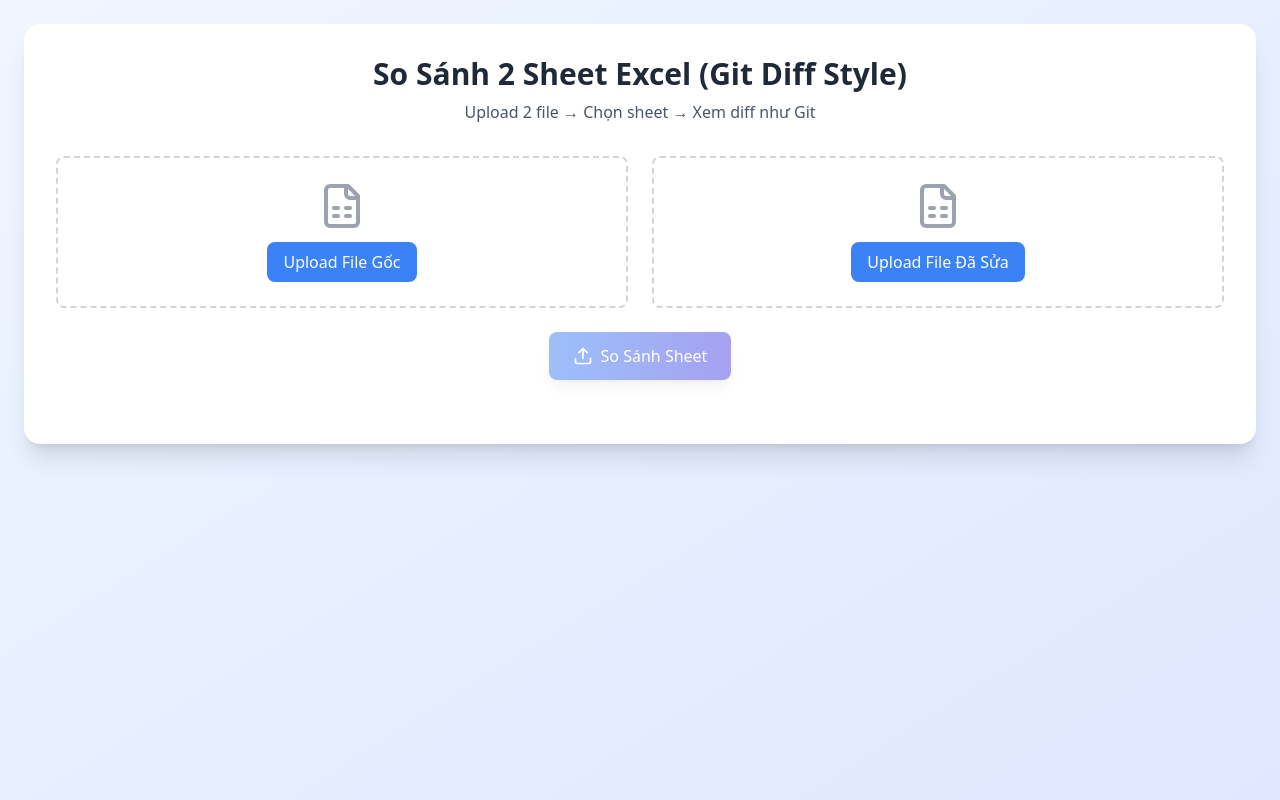
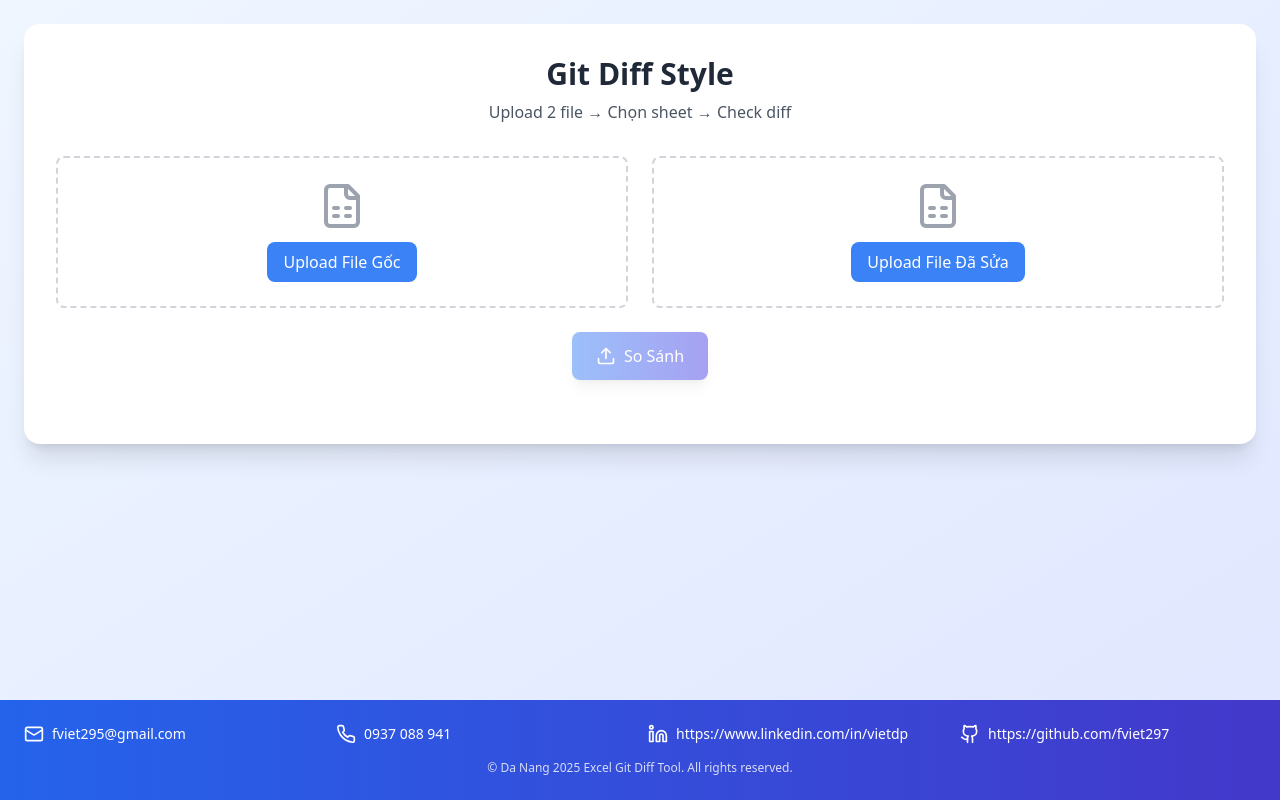
Before and after one commit to fviet297/excel-diff, a React (Vite) app: page / in a window 1280 px wide. Built offline with nearby package versions, Linux system fonts and the light colour scheme.

Commit message:
update: update footer; update UI compare

```diff
--- a/src/ExcelChangeTracker.tsx
+++ b/src/ExcelChangeTracker.tsx
@@ -1,5 +1,5 @@
 import React, { useState } from 'react';
-import { Upload, FileSpreadsheet, AlertCircle, Download, CheckCircle, XCircle, Edit, ChevronDown, Minus, Plus } from 'lucide-react';
+import { Upload, FileSpreadsheet, AlertCircle, Download, CheckCircle, XCircle, Edit, ChevronDown, Minus, Plus, Mail, Phone, Linkedin, Github } from 'lucide-react';
 import * as XLSX from 'xlsx';
 
 const ExcelChangeTracker = () => {
@@ -19,7 +19,7 @@ const ExcelChangeTracker = () => {
       const reader = new FileReader();
       reader.onload = (e) => {
         try {
-          const data = new Uint8Array(e.target.result as ArrayBuffer);
+          const data = new Uint8Array(e.target!.result as ArrayBuffer);
           const workbook = XLSX.read(data, { type: 'array' });
           const sheets = workbook.SheetNames;
           const sheetData: any = {};
@@ -356,14 +356,16 @@ const ExcelChangeTracker = () => {
   };
 
   return (
-    <div className="min-h-screen bg-gradient-to-br from-blue-50 to-indigo-100 p-6">
+    <div className="min-h-screen bg-gradient-to-br from-blue-50 to-indigo-100 flex flex-col">
+      {/* Main Content */}
+      <div className="flex-1 p-6">
         <div className="max-w-7xl mx-auto">
           <div className="bg-white rounded-2xl shadow-xl p-8">
             <div className="text-center mb-8">
               <h1 className="text-3xl font-bold text-gray-800 mb-2">
-              So Sánh 2 Sheet Excel (Git Diff Style)
+                Git Diff Style
               </h1>
-            <p className="text-gray-600">Upload 2 file → Chọn sheet → Xem diff như Git</p>
+              <p className="text-gray-600">Upload 2 file → Chọn sheet → Check diff</p>
             </div>
 
             {/* Upload Files */}
@@ -418,7 +420,7 @@ const ExcelChangeTracker = () => {
                 className="px-6 py-3 bg-gradient-to-r from-blue-500 to-indigo-600 text-white rounded-lg font-medium hover:from-blue-600 hover:to-indigo-700 disabled:opacity-50 disabled:cursor-not-allowed flex items-center gap-2 shadow-lg"
               >
                 <Upload className="w-5 h-5" />
-              {loading ? 'Đang so sánh...' : 'So Sánh Sheet'}
+                {loading ? 'Đang so sánh...' : 'So Sánh'}
               </button>
 
               {changes && (
@@ -489,6 +491,38 @@ const ExcelChangeTracker = () => {
           </div>
         </div>
       </div>
+
+      {/* FOOTER */}
+      <footer className="bg-gradient-to-r from-blue-600 to-indigo-700 text-white py-6 mt-auto">
+        <div className="max-w-7xl mx-auto px-6">
+          <div className="grid grid-cols-1 md:grid-cols-4 gap-4 text-sm">
+            <div className="flex items-center gap-2">
+              <Mail className="w-5 h-5" />
+              <a href="mailto:fviet295@gmail.com" className="hover:underline transition">fviet295@gmail.com</a>
+            </div>
+            <div className="flex items-center gap-2">
+              <Phone className="w-5 h-5" />
+              <span>0937 088 941</span>
+            </div>
+            <div className="flex items-center gap-2">
+              <Linkedin className="w-5 h-5" />
+              <a href="https://www.linkedin.com/in/vietdp" target="_blank" rel="noopener noreferrer" className="hover:underline transition">
+              https://www.linkedin.com/in/vietdp
+              </a>
+            </div>
+            <div className="flex items-center gap-2">
+              <Github className="w-5 h-5" />
+              <a href="https://github.com/fviet297" target="_blank" rel="noopener noreferrer" className="hover:underline transition">
+              https://github.com/fviet297
+              </a>
+            </div>
+          </div>
+          <div className="text-center text-xs mt-4 opacity-80">
+            © Da Nang 2025 Excel Git Diff Tool. All rights reserved.
+          </div>
+        </div>
+      </footer>
+    </div>
   );
 };
 
```
Lines whose indentation alone changed are shown as unchanged.
